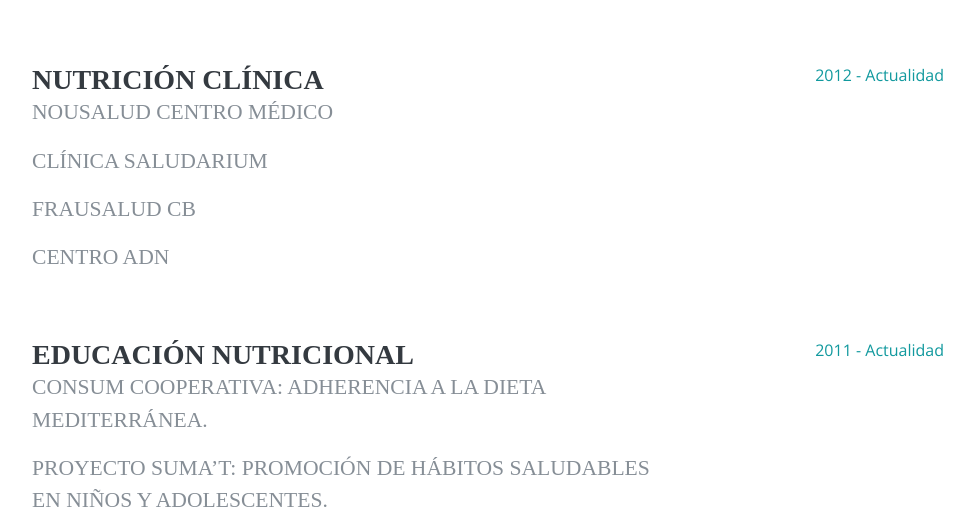
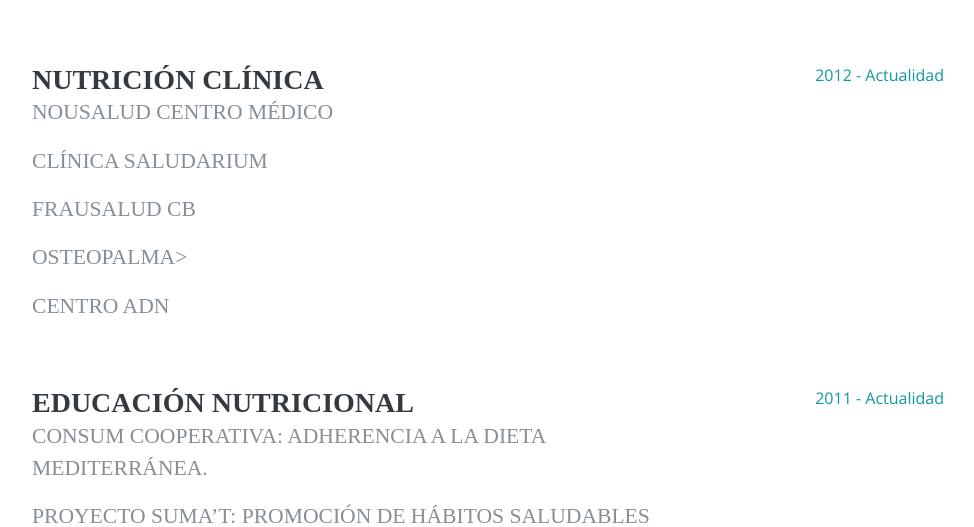
Before and after one commit to Cortocircuito/georgina-mysite, a Django app: page / in a window 1280 px wide. Shown: the part 1079-1606 px from the top of the page, without its empty margins (288-1262 px from the left). Run offline with Django 3.2, Linux system fonts and the light colour scheme; some libraries are stand-ins or nearby versions; some web fonts are replaced.

Commit message:
Detected error in tags not close properly and attributes

```diff
--- a/myprofile/templates/myprofile/index.html
+++ b/myprofile/templates/myprofile/index.html
@@ -60,7 +60,7 @@
               <div class="subheading mb-3">NouSalud Centro Médico</div>
               <div class="subheading mb-3">Clínica Saludarium</div>
               <div class="subheading mb-3">FrauSalud CB</div>
-              <div class="subheading mb-3"Osteopalma></div>
+              <div class="subheading mb-3">Osteopalma></div>
               <div class="subheading mb-3">Centro ADN</div>
             </div>
             <div class="resume-date text-md-right">
@@ -234,7 +234,7 @@ Nutrición y Salud (ICNS)</h3>
                       <textarea class="form-control" id="mensaje" rows="3"></textarea>
                     </div>
                     <button type="submit" class="btn btn-info" aria-label="Left Align"
-                            data-toggle="tooltip" data-placement"top" data-original-title="Enviar">
+                            data-toggle="tooltip" data-placement="top" data-original-title="Enviar">
                       <span class="fa fa-envelope fa-lg" aria-hidden="true"></span> Enviar
                     </button>
                   </form>
```
